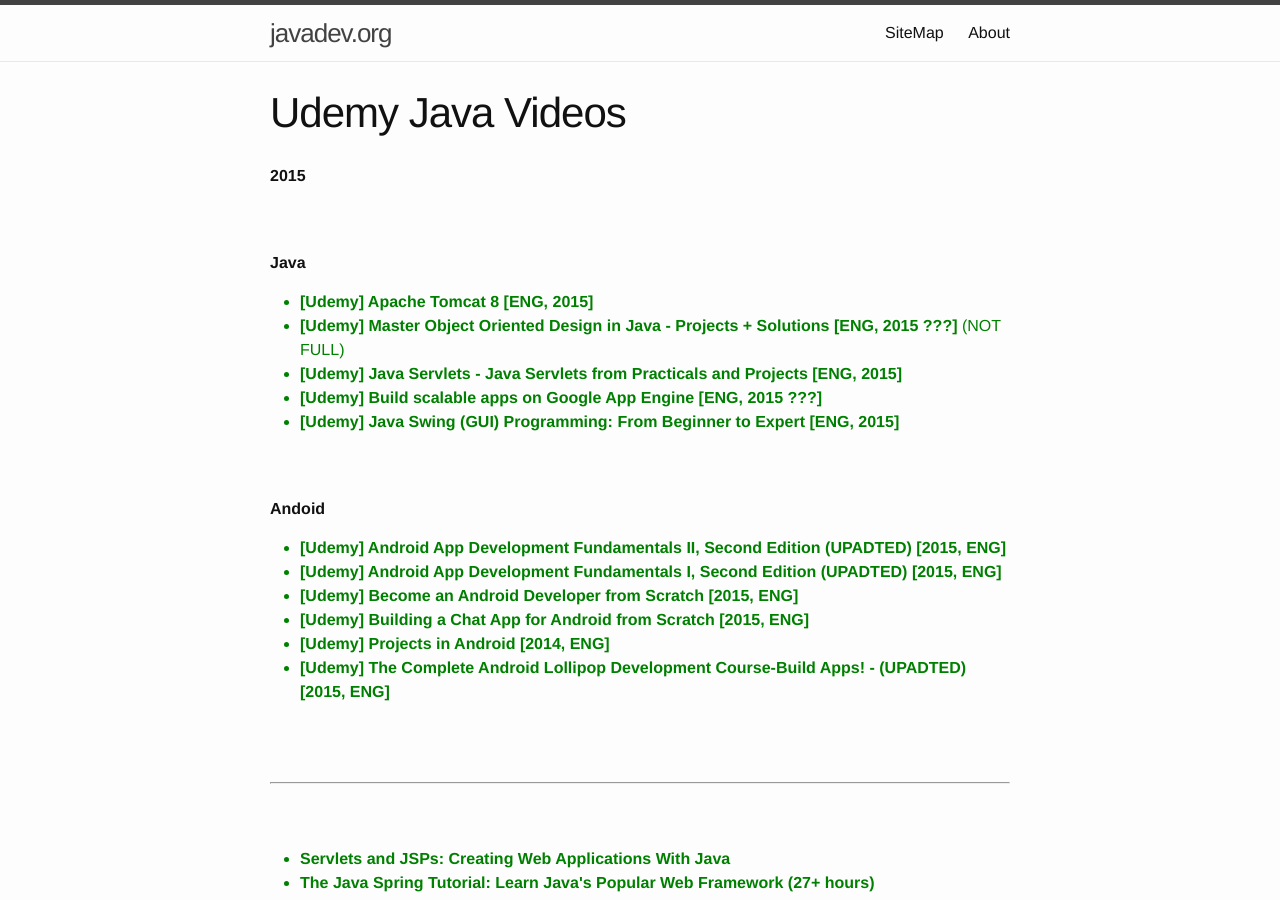
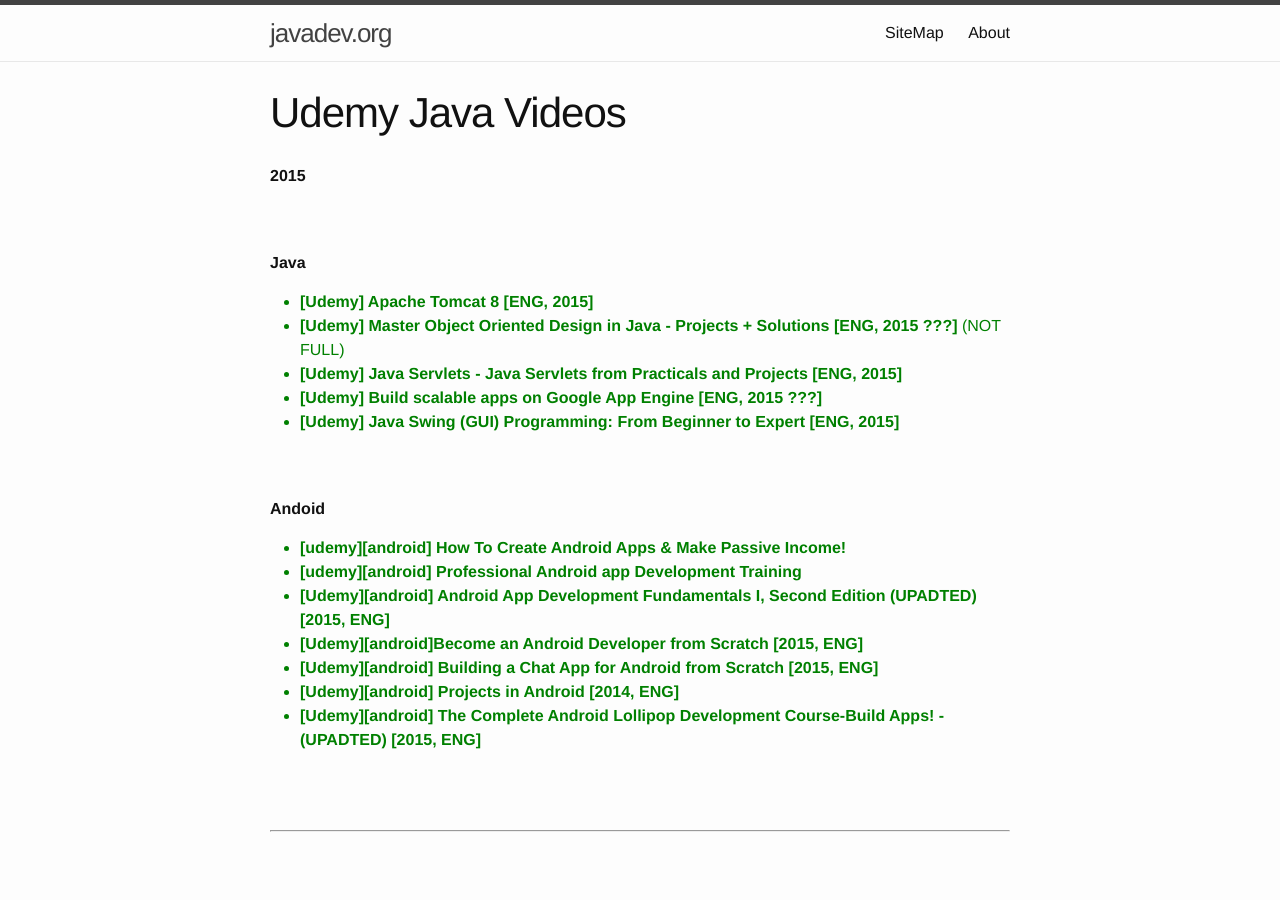
Before and after one commit to webmakaka/javadev.org, a Jekyll site: the page built from website/library/collections/video/paid/udemy.md, in a window 1280 px wide and 900 px high. Built offline with Jekyll 4.4.1, drawn with Linux system fonts in a browser that asks for light colours.

Commit message:
Update udemy.md

```diff
--- a/website/library/collections/video/paid/udemy.md
+++ b/website/library/collections/video/paid/udemy.md
@@ -25,12 +25,13 @@
 
 <ul>
 
-<li style="color:green"><strong>[Udemy] Android App Development Fundamentals II, Second Edition (UPADTED) [2015, ENG]</strong></li>
-<li style="color:green"><strong>[Udemy] Android App Development Fundamentals I, Second Edition (UPADTED) [2015, ENG] </strong></li>
-<li style="color:green"><strong>[Udemy] Become an Android Developer from Scratch [2015, ENG] </strong></li>
-<li style="color:green"><strong>[Udemy] Building a Chat App for Android from Scratch [2015, ENG] </strong></li>
-<li style="color:green"><strong>[Udemy] Projects in Android [2014, ENG]</strong></li>
-<li style="color:green"><strong>[Udemy] The Complete Android Lollipop Development Course-Build Apps! - (UPADTED) [2015, ENG]</strong></li>
+<li style="color:green"><strong>[udemy][android] How To Create Android Apps & Make Passive Income!</strong></li>
+<li style="color:green"><strong>[udemy][android] Professional Android app Development Training</strong></li>
+<li style="color:green"><strong>[Udemy][android] Android App Development Fundamentals I, Second Edition (UPADTED) [2015, ENG] </strong></li>
+<li style="color:green"><strong>[Udemy][android]Become an Android Developer from Scratch [2015, ENG] </strong></li>
+<li style="color:green"><strong>[Udemy][android] Building a Chat App for Android from Scratch [2015, ENG] </strong></li>
+<li style="color:green"><strong>[Udemy][android] Projects in Android [2014, ENG]</strong></li>
+<li style="color:green"><strong>[Udemy][android] The Complete Android Lollipop Development Course-Build Apps! - (UPADTED) [2015, ENG]</strong></li>
 
 </ul>
 
```
